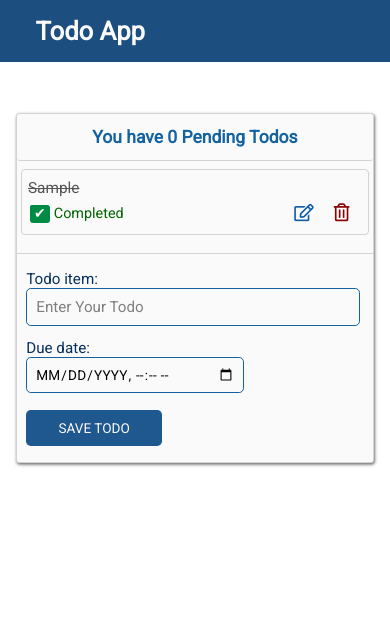
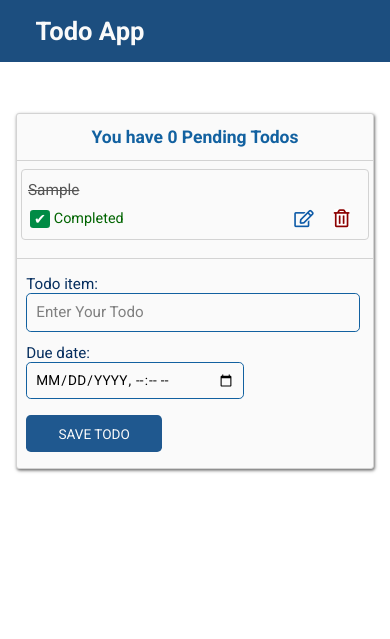
Before and after one commit to Seth250/crozoff, a Django app: page / in a window 390 px wide. Shown: the top 639 px of the page. Run offline with Django 3.2, Linux system fonts and the light colour scheme; tables that the repository leaves empty hold one stand-in row (values such as "Sample post"); some libraries are stand-ins or nearby versions.

Commit message:
made changes to the styles

```diff
--- a/todo/static/todo/css/styles.css
+++ b/todo/static/todo/css/styles.css
@@ -82,6 +82,7 @@
 	padding: 1rem 0;
 	margin-bottom: 1rem;
 	border-radius: 5px;
+	font-weight: 500;
 	/*box-shadow: 0 0 0.15rem 0 rgba(0, 0, 0, 0.6);*/
 }
 
@@ -113,7 +114,7 @@
 	}
 }
 
-@media only screen and (min-width: 2000px){
+@media only screen and (min-width: 1920px){
 	.message,
 	.container{
 		width: 50vw;
@@ -123,7 +124,7 @@
 .todo-header{
 	border-bottom: 1px solid lightgrey;
 	font-size: 90%;
-	border-radius: var(--primary-border-radius);
+	/*border-radius: var(--primary-border-radius);*/
 	text-align: center;
 	color: #1261A0;
 	padding: 0.8rem 0;
@@ -266,10 +267,10 @@
 		max-width: var(--sm-col-1-width);
 	}
 
-	.todo-name{
+	.todo-name{;
 		width: calc(100/76 * 100%);
 		font-size: 96%;
-		padding: 0.2rem 0;
+		padding: 0.35rem 0;
 	}
 
 	.item-col-2{
@@ -376,7 +377,6 @@
 	/*border: 1px solid blue;*/
 	width: 16em;
 	font-size: 0.95rem;
-	font-weight: 500;
 	letter-spacing: 0.02em;
 	text-transform: uppercase;
 }
@@ -470,23 +470,33 @@
 	font-size: 108%;
 }
 
+input[type='checkbox']{
+	visibility: hidden;
+}
+
 input[type='checkbox']::after{
 	content: '';
+	visibility: visible;
+	display: inline-block;
 	cursor: pointer;
-	line-height: 152%;
-	display: inline-block;
+	line-height: 1.2;
+	/*line-height: 152%;*/
 	width: 1.2rem;
 	height: 1.1rem;
 	background: rgb(224, 224, 224);
-	border-radius: 3px;
+	border-radius: 0.2rem;
+}
+
+input[type='checkbox']:hover::after{
+	background: grey;
 }
 
 input[type='checkbox']:checked::after{
 	content: '✔';
-	font-size: 14px;
-	display: flex;
-	justify-content: center;
-	align-items: center;
+	box-sizing: border-box;
+	padding-top: 0.04em;
+	font-size: 0.9rem;
+	text-align: center;
 	color: white;
 	background: #008B45;
 	/*background: green;*/
--- a/todo/templates/todo/index.html
+++ b/todo/templates/todo/index.html
@@ -7,10 +7,11 @@
 		<meta name="viewport" content="width=device-width, initial-scale=1.0, maximum-scale=1.0" />
 		<meta http-equiv="X-UA-Compatible" content="IE=edge" />
 		<title>Todo List</title>
-		<link href="https://fonts.googleapis.com/css?family=Roboto" rel="stylesheet" />
+		<!-- <link href="https://fonts.googleapis.com/css?family=Roboto" rel="stylesheet" /> -->
+		<link href="https://fonts.googleapis.com/css2?family=Roboto:ital,wght@0,300;0,400;0,500;0,700;1,400&display=swap" 			rel="stylesheet">
 		<link href="{% static 'todo/css/styles.css' %}"  rel="stylesheet"/>
-		<link href="https://fonts.googleapis.com/css?family=Open+Sans:400italic,600italic,700italic,400,600,700"
-					rel="stylesheet" />
+<!-- 		<link href="https://fonts.googleapis.com/css?family=Open+Sans:400italic,600italic,700italic,400,600,700"
+					rel="stylesheet" /> -->
 		<link href="https://cdnjs.cloudflare.com/ajax/libs/font-awesome/5.13.0/css/all.min.css" rel="stylesheet" />
 	</head>
 	<body>
--- a/todo/views.py
+++ b/todo/views.py
@@ -65,7 +65,7 @@ class TodoDeleteView(DeleteView):
 		return reverse("todo:todo_list_create")
 
 	def delete(self, request, *args, **kwargs):
-		obj = self.get_object()
+		# obj = self.get_object()
 		messages.success(self.request, self.success_message)
 		return super(TodoDeleteView, self).delete(request, *args, **kwargs)
 
--- a/todolist/settings.py
+++ b/todolist/settings.py
@@ -26,7 +26,6 @@ SECRET_KEY = os.environ.get('SECRET_KEY')
 DEBUG = True
 
 ALLOWED_HOSTS = []
-
 
 # Application definition
 
```
